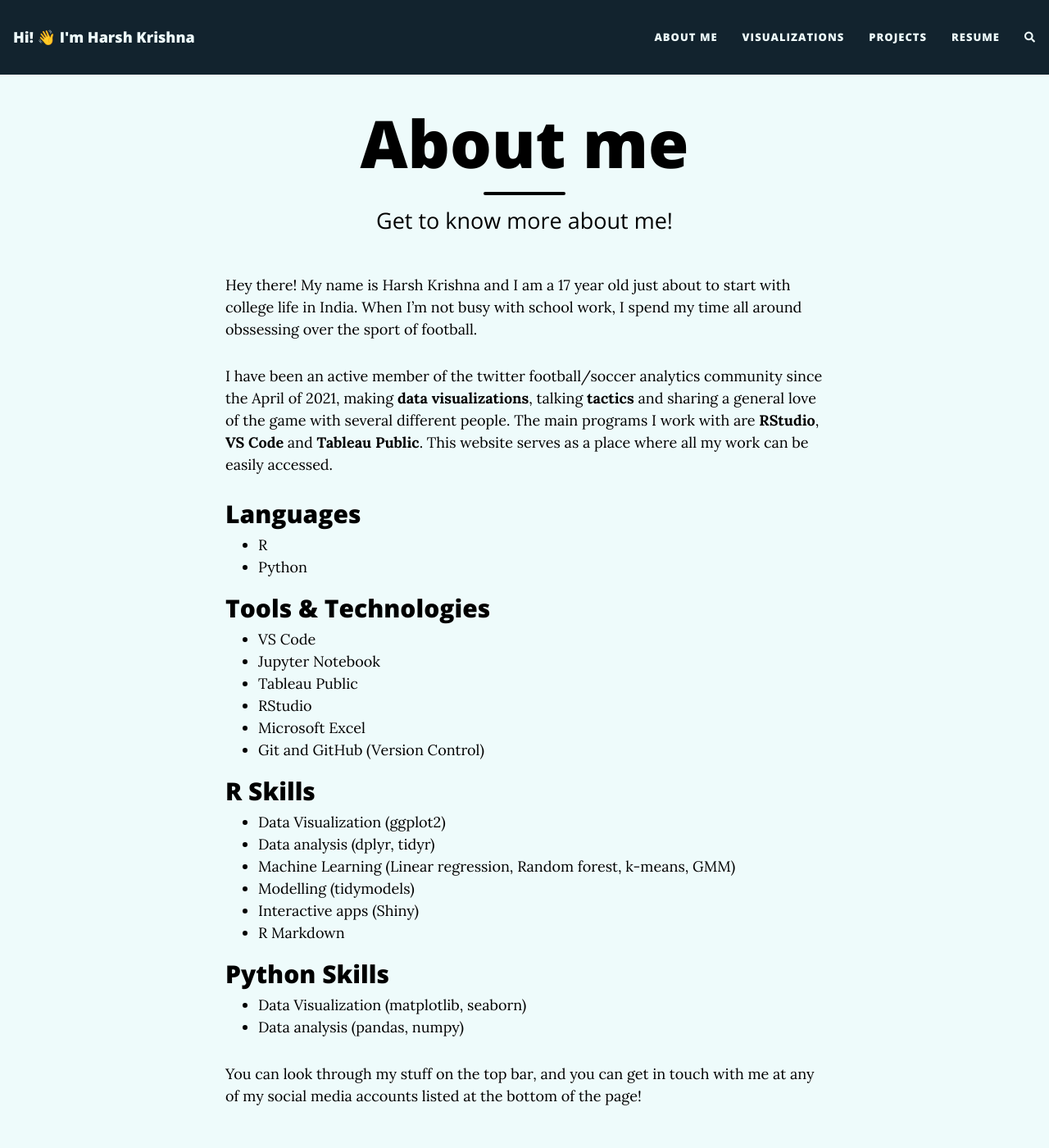
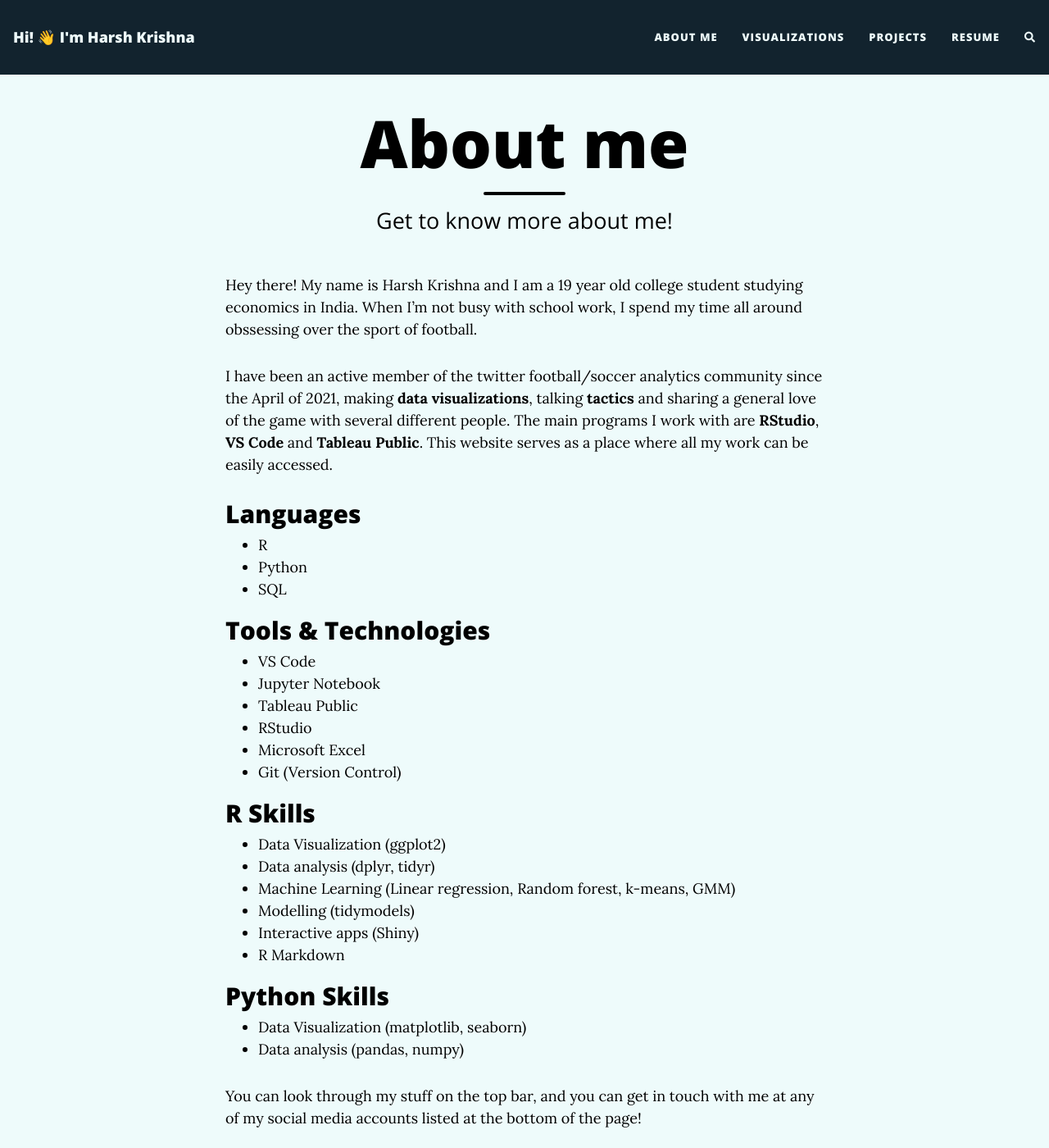
Before and after one commit to harshkrishna17/harshkrishna17.github.io, a Jekyll site: the page built from aboutme.md, in a window 1280 px wide and 1400 px high. Shown: the whole window at 82% size. Built offline with Jekyll 4.4.1, drawn with Linux system fonts in a browser that asks for light colours; nearby versions of some CDN libraries; comment, search, counter and statistics services are not loaded.

Commit message:
Update aboutme.md

```diff
--- a/aboutme.md
+++ b/aboutme.md
@@ -4,7 +4,7 @@ title: About me
 subtitle: Get to know more about me!
 ---
 
-Hey there! My name is Harsh Krishna and I am a 17 year old just about to start with college life in India. When I'm not busy with school work, I spend my time all around obssessing over the sport of football.
+Hey there! My name is Harsh Krishna and I am a 19 year old college student studying economics in India. When I'm not busy with school work, I spend my time all around obssessing over the sport of football.
 
 I have been an active member of the twitter football/soccer analytics community since the April of 2021, making **data visualizations**, talking **tactics** and sharing a general love of the game with several different people. The main programs I work with are **RStudio**, **VS Code** and **Tableau Public**. This website serves as a place where all my work can be easily accessed.
 
@@ -12,6 +12,7 @@ I have been an active member of the twitter football/soccer analytics community
 
 - R
 - Python
+- SQL
 
 ## Tools & Technologies
 
@@ -20,7 +21,7 @@ I have been an active member of the twitter football/soccer analytics community
 - Tableau Public
 - RStudio
 - Microsoft Excel
-- Git and GitHub (Version Control)
+- Git (Version Control)
 
 ## R Skills
 
```
